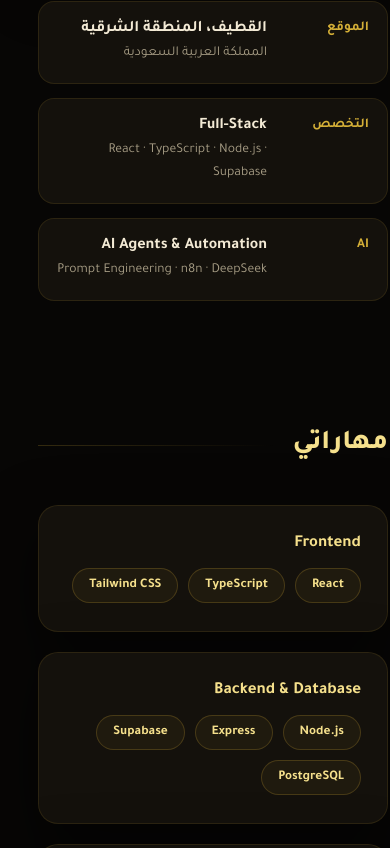
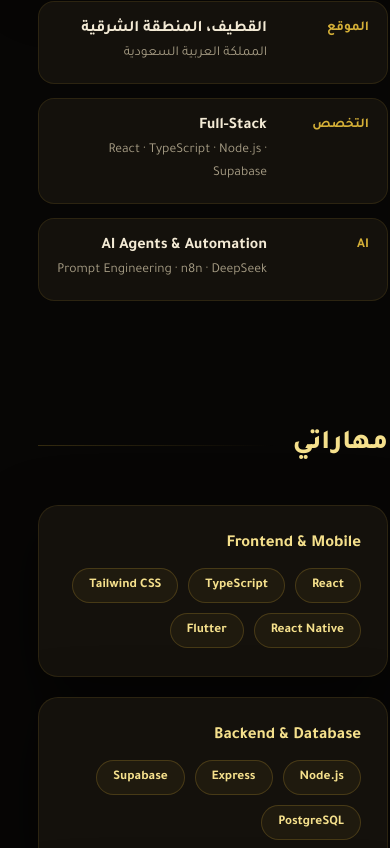
Before and after one commit to mansour1414/Mansour-Portfolio, a React (Vite) app: page / in a window 390 px wide. Shown: the part 1845-2693 px from the top of the page. Built offline with nearby package versions, Linux system fonts and the light colour scheme; no server answers.

Commit message:
feat: photo, contact channels, mobile skills, seo

```diff
--- a/src/data.ts
+++ b/src/data.ts
@@ -44,7 +44,7 @@ export const about = {
 };
 
 export const skills = [
-  { title: 'Frontend', items: ['React', 'TypeScript', 'Tailwind CSS'] },
+  { title: 'Frontend & Mobile', items: ['React', 'TypeScript', 'Tailwind CSS', 'React Native', 'Flutter'] },
   { title: 'Backend & Database', items: ['Node.js', 'Express', 'Supabase', 'PostgreSQL'] },
   { title: 'Tools & Deployment', items: ['VS Code', 'Git', 'GitHub', 'Vercel', 'Google AI Studio'] },
   { title: 'AI & Automation', items: ['AI Agents', 'Prompt Engineering', 'n8n', 'Hermes', 'DeepSeek'] },
```
